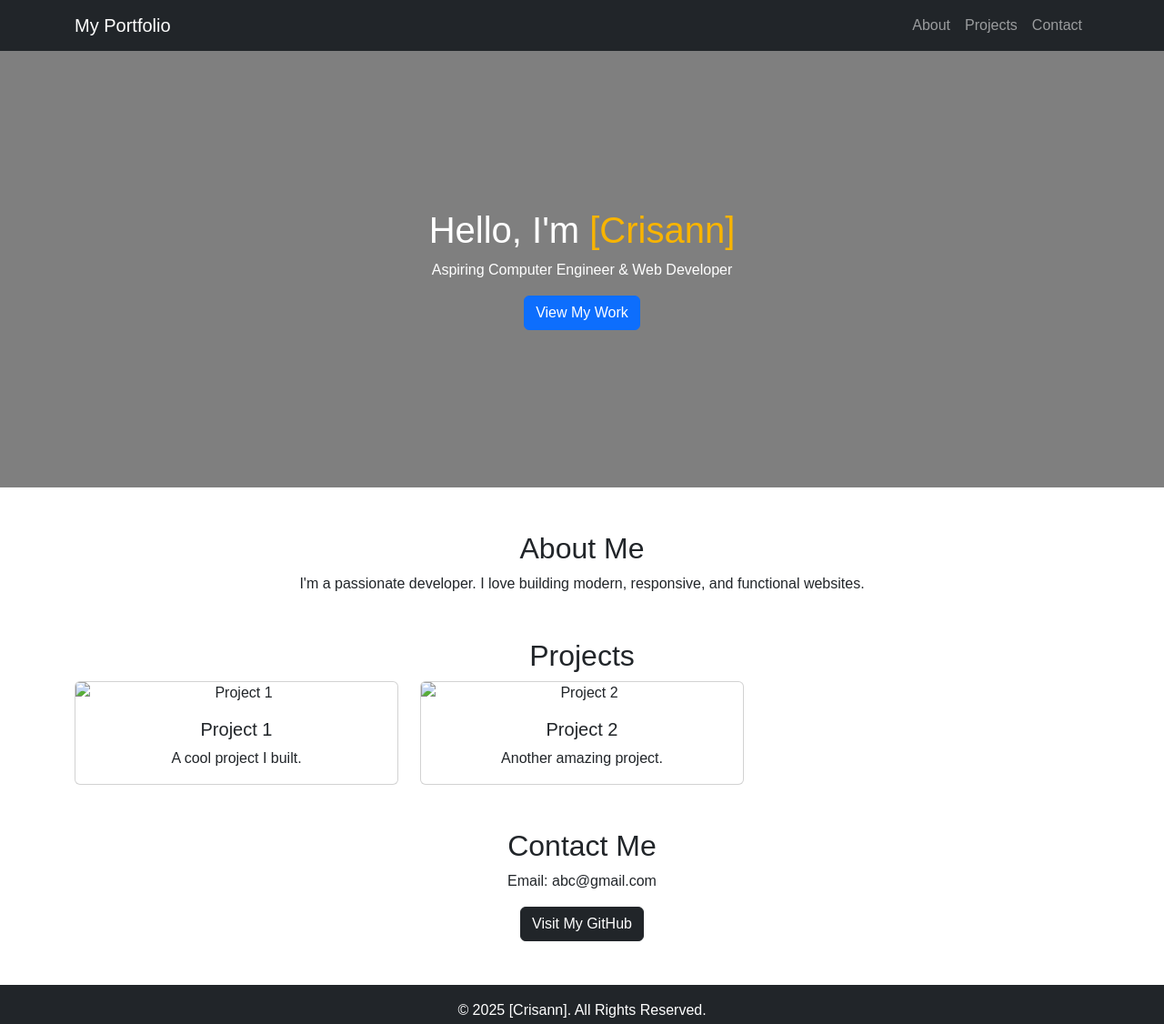
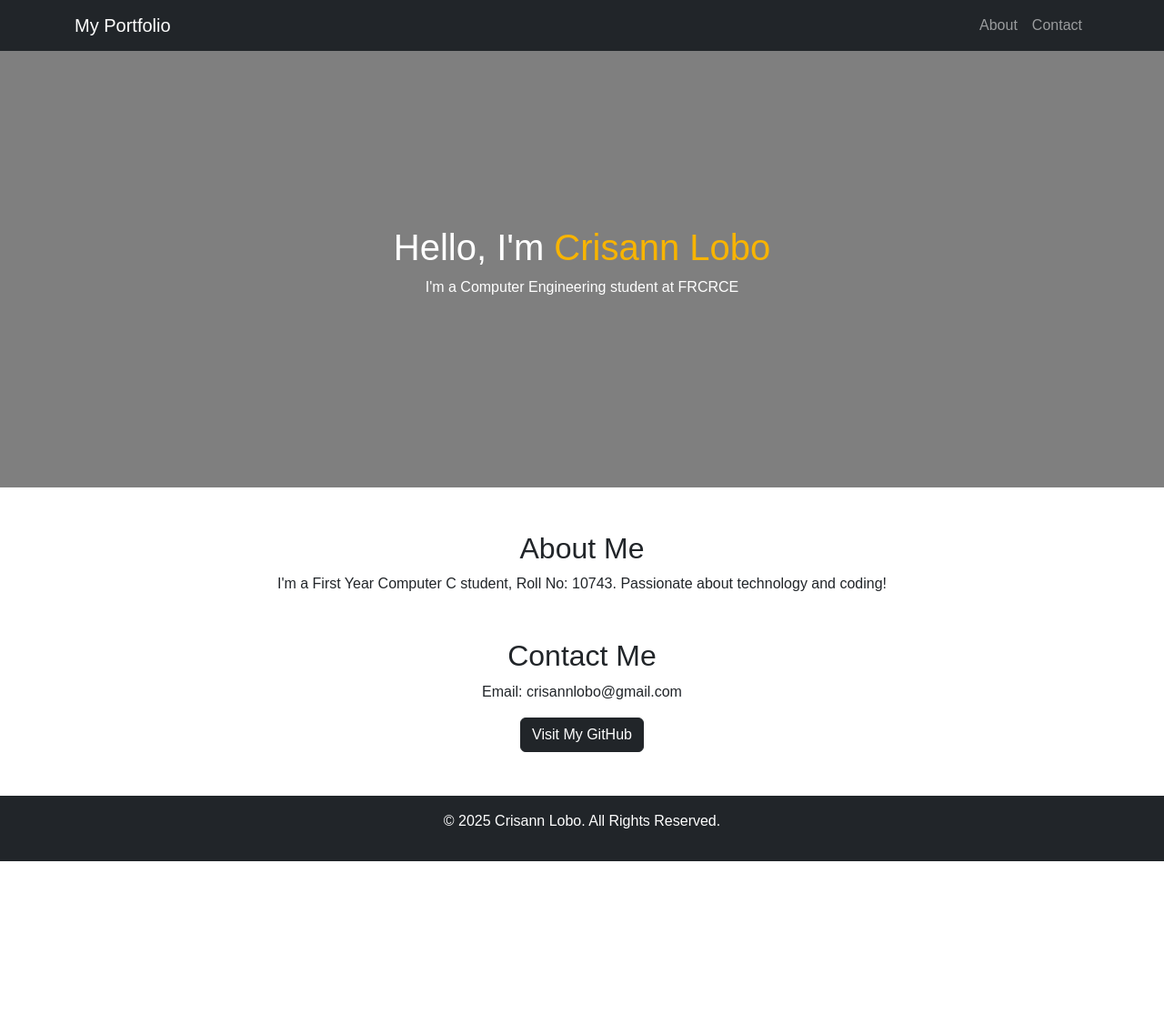
Before and after one commit to cl-cl-536/my-portfolio, a plain HTML site: page index.html in a window 1280 px wide. Shown: the whole page at 91% size. After the commit the page ends 947 px from the top, so only its background shows below. Drawn offline with nearby package versions, Linux system fonts and the light colour scheme.

Commit message:
Updated website content

```diff
--- a/index.html
+++ b/index.html
@@ -20,7 +20,6 @@
             <div class="collapse navbar-collapse" id="navbarNav">
                 <ul class="navbar-nav ms-auto">
                     <li class="nav-item"><a class="nav-link" href="#about">About</a></li>
-                    <li class="nav-item"><a class="nav-link" href="#projects">Projects</a></li>
                     <li class="nav-item"><a class="nav-link" href="#contact">Contact</a></li>
                 </ul>
             </div>
@@ -30,53 +29,27 @@
     <!-- Hero Section -->
     <header class="hero-section text-center text-white">
         <div class="container">
-            <h1>Hello, I'm <span class="highlight">[Crisann]</span></h1>
-            <p>Aspiring Computer Engineer & Web Developer</p>
-            <a href="#projects" class="btn btn-primary">View My Work</a>
+            <h1>Hello, I'm <span class="highlight">Crisann Lobo</span></h1>
+            <p>I'm a Computer Engineering student at FRCRCE</p>
         </div>
     </header>
 
     <!-- About Section -->
     <section id="about" class="container text-center my-5">
         <h2>About Me</h2>
-        <p>I'm a passionate developer. I love building modern, responsive, and functional websites.</p>
-    </section>
-
-    <!-- Projects Section -->
-    <section id="projects" class="container text-center my-5">
-        <h2>Projects</h2>
-        <div class="row">
-            <div class="col-md-4">
-                <div class="card">
-                    <img src="images/project1.jpg" class="card-img-top" alt="Project 1">
-                    <div class="card-body">
-                        <h5 class="card-title">Project 1</h5>
-                        <p class="card-text">A cool project I built.</p>
-                    </div>
-                </div>
-            </div>
-            <div class="col-md-4">
-                <div class="card">
-                    <img src="images/project2.jpg" class="card-img-top" alt="Project 2">
-                    <div class="card-body">
-                        <h5 class="card-title">Project 2</h5>
-                        <p class="card-text">Another amazing project.</p>
-                    </div>
-                </div>
-            </div>
-        </div>
+        <p>I'm a First Year Computer C student, Roll No: 10743. Passionate about technology and coding!</p>
     </section>
 
     <!-- Contact Section -->
     <section id="contact" class="container text-center my-5">
         <h2>Contact Me</h2>
-        <p>Email: abc@gmail.com</p>
-        <a href="https://github.com/cl-cl-536" class="btn btn-dark">Visit My GitHub</a>
+        <p>Email: crisannlobo@gmail.com</p>
+        <a href="https://github.com/your-username" class="btn btn-dark">Visit My GitHub</a>
     </section>
 
     <!-- Footer -->
     <footer class="text-center py-3 bg-dark text-white">
-        <p>&copy; 2025 [Crisann]. All Rights Reserved.</p>
+        <p>&copy; 2025 Crisann Lobo. All Rights Reserved.</p>
     </footer>
 
     <!-- Bootstrap JS -->
```
